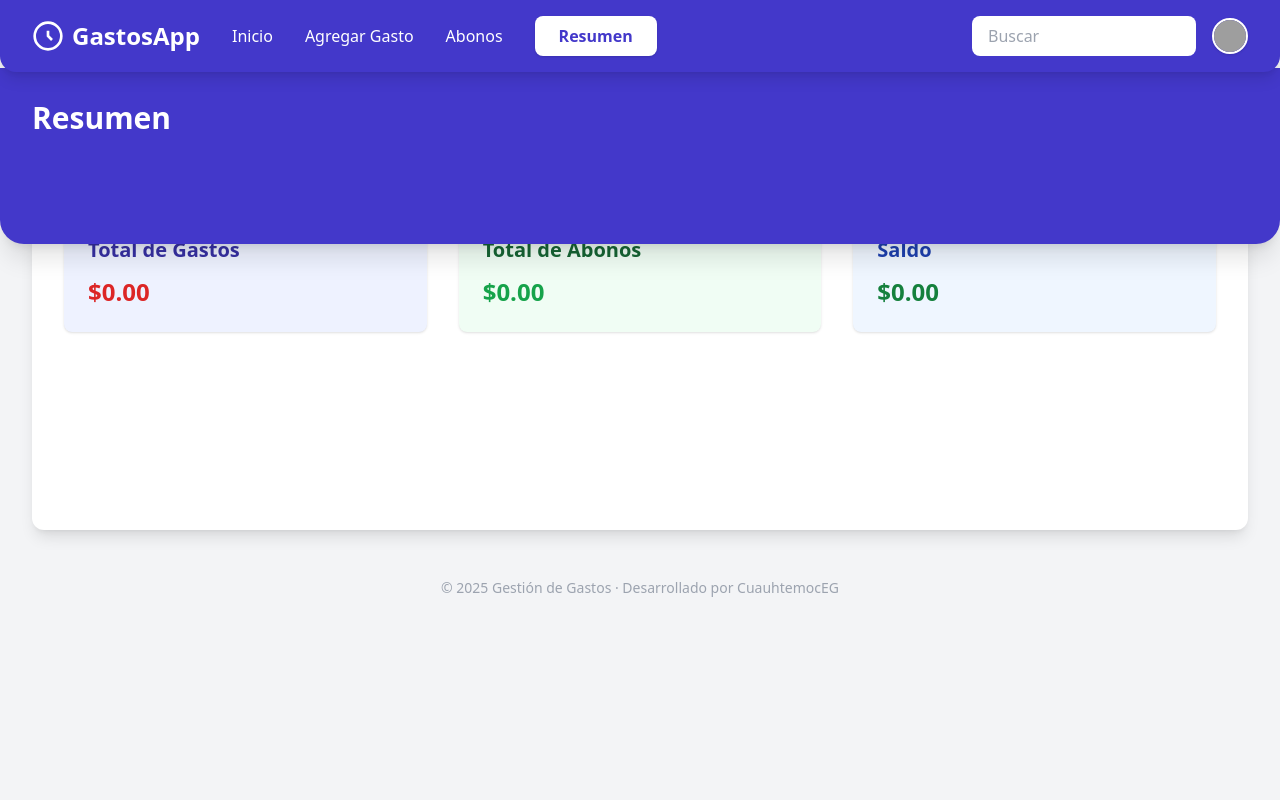
After one commit to CuauhtemocEG/GestionGastos, a PHP site: page /resumen.php in a window 1280 px wide. The commit adds this page. Run offline with PHP 8.4, Linux system fonts and the light colour scheme; data that the repository does not hold is empty; some libraries are stand-ins or nearby versions; grey boxes are pictures that could not be loaded.

Commit message:
add templates

```diff
--- /dev/null
+++ b/resumen.php
@@ -0,0 +1,65 @@
+<?php
+include 'config.php';
+$totalGastos = $conexion->query("SELECT SUM(Monto) as total FROM Gastos")->fetch_assoc()['total'] ?? 0;
+$totalPagos  = $conexion->query("SELECT SUM(monto) as total FROM pagos")->fetch_assoc()['total'] ?? 0;
+$saldo = $totalPagos - $totalGastos;
+?>
+<!DOCTYPE html>
+<html lang="es">
+<head>
+    <meta charset="UTF-8">
+    <title>Resumen | Gestión de Gastos</title>
+    <meta name="viewport" content="width=device-width, initial-scale=1.0">
+    <script src="https://cdn.tailwindcss.com"></script>
+</head>
+<body class="bg-gray-100 min-h-screen">
+
+<nav class="bg-indigo-700 rounded-b-2xl px-8 py-4 flex items-center justify-between shadow-lg relative z-10">
+    <div class="flex items-center gap-8">
+        <span class="text-2xl font-bold text-white flex items-center gap-2">
+            <svg class="w-8 h-8 inline-block text-white" fill="none" stroke="currentColor" stroke-width="2" viewBox="0 0 24 24">
+                <path d="M12 8v4l3 3"></path>
+                <circle cx="12" cy="12" r="10" stroke="currentColor" stroke-width="2" fill="none"></circle>
+            </svg>
+            GastosApp
+        </span>
+        <a href="index.php" class="text-white hover:underline">Inicio</a>
+        <a href="addExpenses.php" class="text-white hover:underline">Agregar Gasto</a>
+        <a href="pagos.php" class="text-white hover:underline">Abonos</a>
+        <a href="resumen.php" class="px-6 py-2 rounded-lg bg-white text-indigo-700 font-semibold shadow hover:bg-indigo-100 focus:bg-indigo-100 transition">Resumen</a>
+    </div>
+    <div class="flex items-center gap-4">
+        <input type="text" placeholder="Buscar" class="rounded-lg px-4 py-2 focus:outline-none focus:ring-2 focus:ring-indigo-400 w-56">
+        <img src="https://ui-avatars.com/api/?name=Usuario&background=4f46e5&color=fff" class="rounded-full w-9 h-9 shadow border-2 border-white" alt="Avatar">
+    </div>
+</nav>
+
+<div class="bg-indigo-700 pt-8 pb-24 px-8 rounded-b-3xl shadow-xl -mt-1 relative z-0">
+    <h2 class="text-white text-3xl font-bold mb-3">Resumen</h2>
+</div>
+
+<main class="-mt-16 px-8">
+    <div class="bg-white rounded-xl shadow-lg p-8 min-h-[350px] mb-10">
+        <div class="grid grid-cols-1 md:grid-cols-3 gap-8">
+            <div class="bg-indigo-50 p-6 rounded-lg shadow">
+                <h3 class="text-xl font-bold text-indigo-800 mb-3">Total de Gastos</h3>
+                <p class="text-2xl font-bold text-red-600">$<?= number_format($totalGastos,2) ?></p>
+            </div>
+            <div class="bg-green-50 p-6 rounded-lg shadow">
+                <h3 class="text-xl font-bold text-green-800 mb-3">Total de Abonos</h3>
+                <p class="text-2xl font-bold text-green-600">$<?= number_format($totalPagos,2) ?></p>
+            </div>
+            <div class="bg-blue-50 p-6 rounded-lg shadow">
+                <h3 class="text-xl font-bold text-blue-800 mb-3">Saldo</h3>
+                <p class="text-2xl font-bold <?= $saldo >= 0 ? 'text-green-700' : 'text-red-700' ?>">
+                    $<?= number_format($saldo,2) ?>
+                </p>
+            </div>
+        </div>
+    </div>
+</main>
+<footer class="mt-12 text-center text-gray-400 text-sm">
+    &copy; <?= date('Y') ?> Gestión de Gastos · Desarrollado por CuauhtemocEG
+</footer>
+</body>
+</html>
```
Also changed, not shown: index.php (+97 -44 lines), pagos.php (added, +75 -0 lines).
